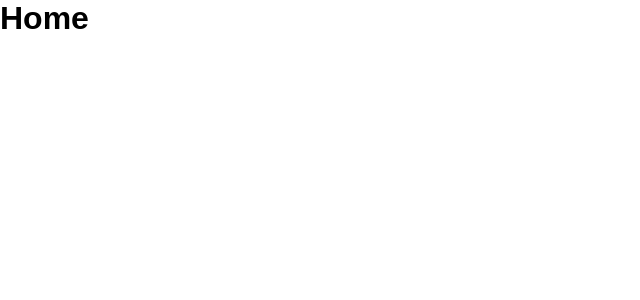
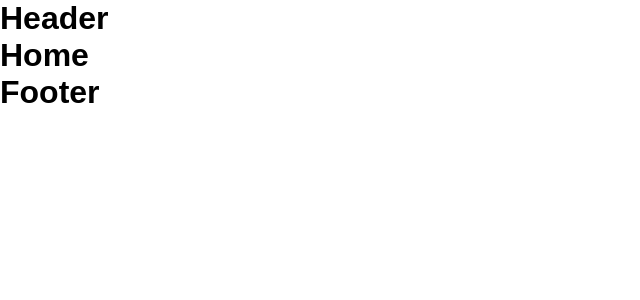
Before and after one commit to mateus-luciano/bicharada-web, a React (Create React App) app: page / in a window 1280 px wide. Shown: the top 300 px of the page, without its empty margins (0-640 px from the left). Built offline with nearby package versions, Linux system fonts and the light colour scheme.

Commit message:
updated router wrapper

```diff
--- a/src/routes/RouterWrapper.jsx
+++ b/src/routes/RouterWrapper.jsx
@@ -1,14 +1,16 @@
 import React from 'react';
 import { Route } from 'react-router-dom';
 
-// import Layout from '../config/layout';
+import Layout from '../config/layout';
 
 export default function RouteWrapper({ component: Component, ...rest }) {
   return (
     <Route
       {...rest}
       render={(props) => (
-        <Component {...props} />
+        <Layout>
+          <Component {...props} />
+        </Layout>
       )}
     />
   );
```
